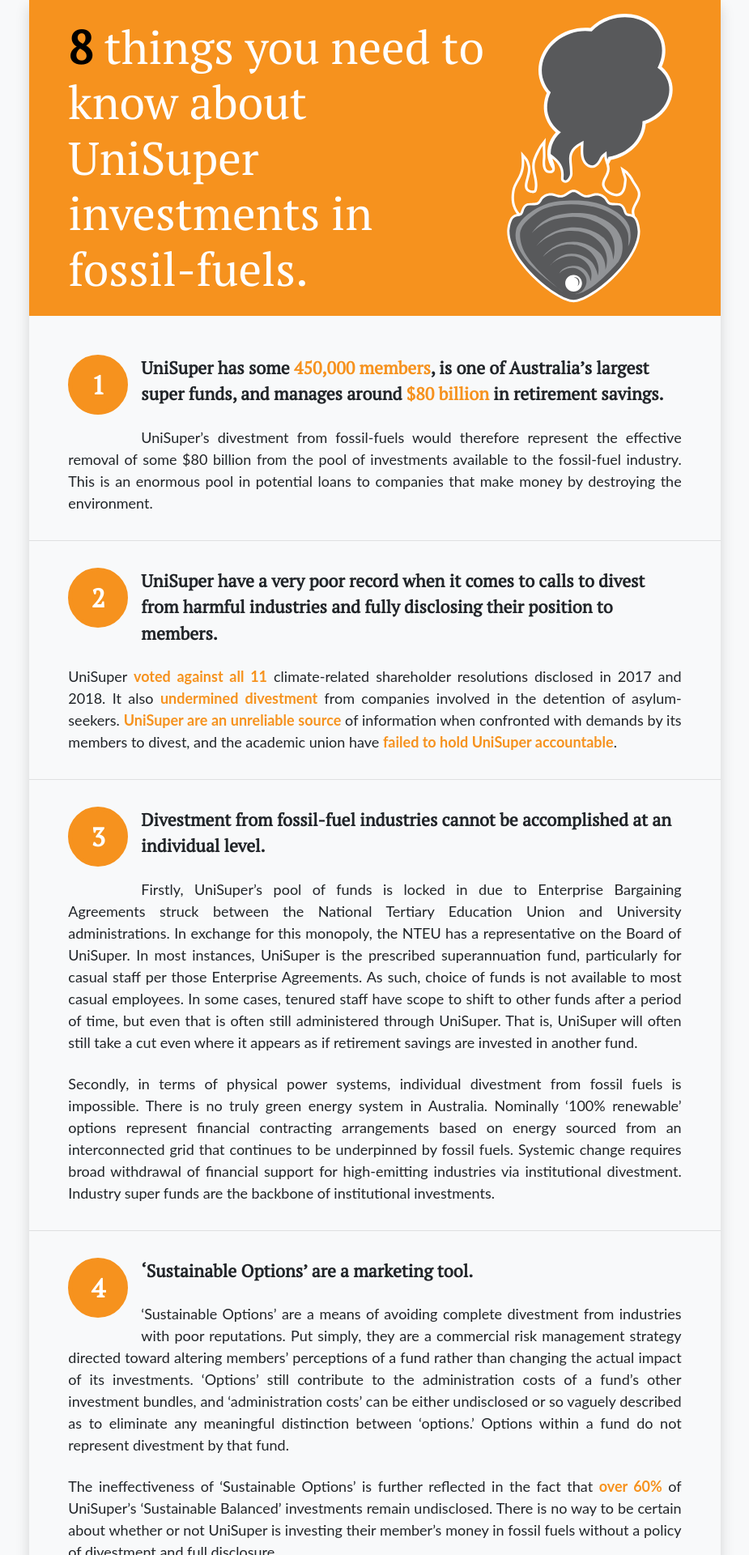
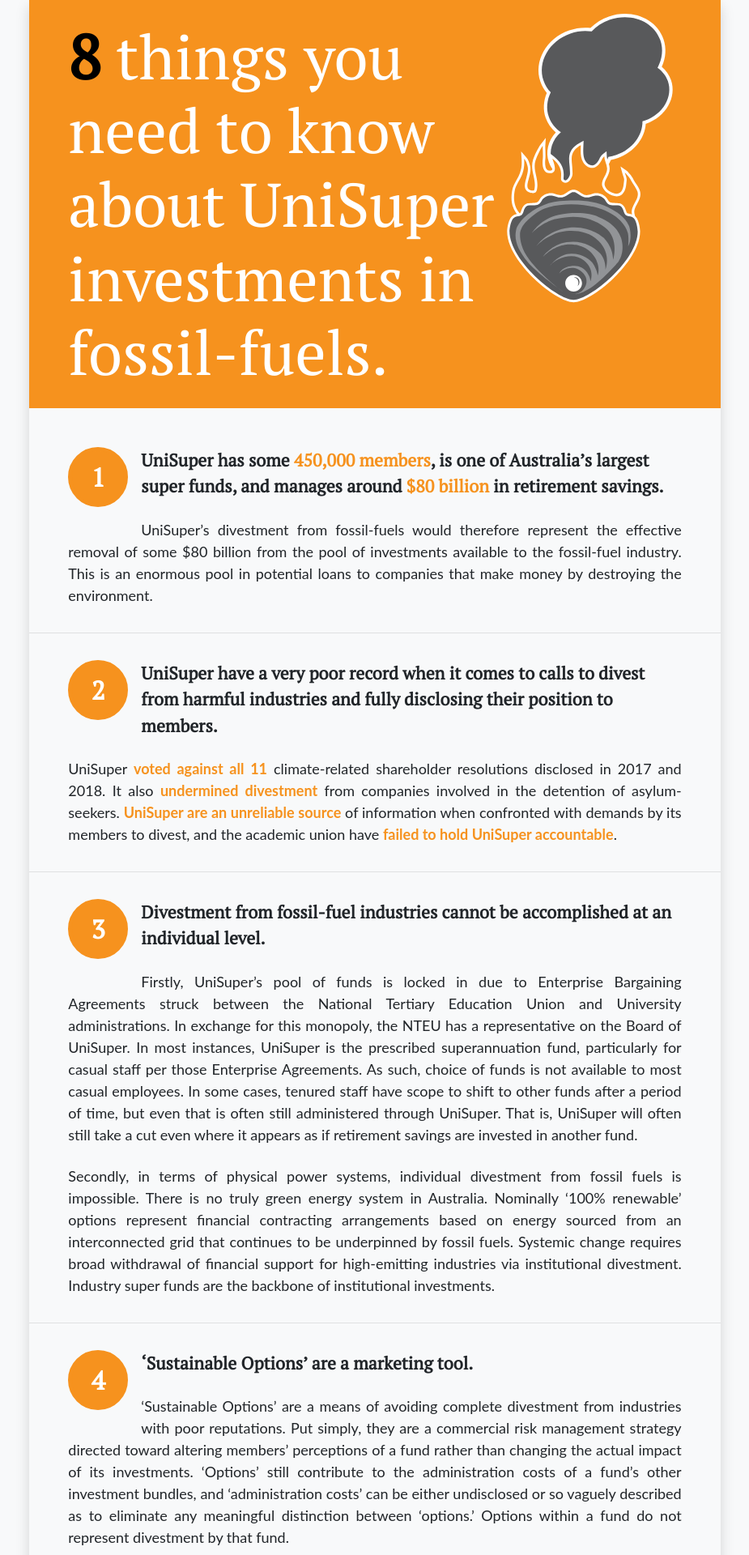
Before and after one commit to superdivest/superdivest.github.io, a Jekyll site: the page built from index.html, in a window 1280 px wide. Shown: the top 1920 px of the page at 81% size, without its empty margins (177-1102 px from the left). Built offline with Jekyll 4.4.1, drawn with Linux system fonts in a browser that asks for light colours; nearby versions of some CDN libraries.

Commit message:
increase banner text size on xl devices

```diff
--- a/assets/css/components/_banner-message.scss
+++ b/assets/css/components/_banner-message.scss
@@ -55,6 +55,12 @@
     }
   }
 
+  @include media-breakpoint-up(xl) {
+    p, ul {
+      font-size: 76px;
+    }
+  }
+
 }
 
 .usd-download-overlay {
```
